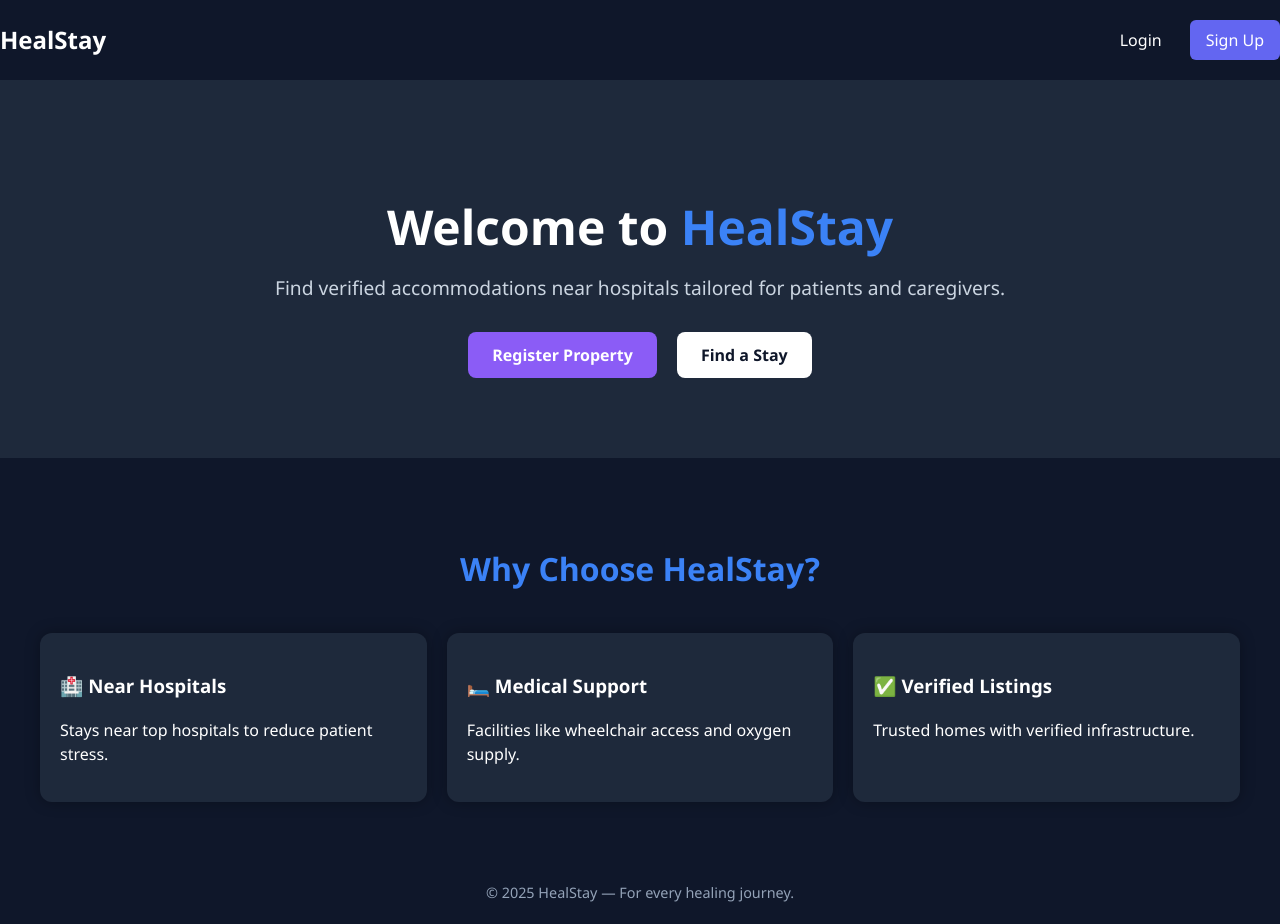
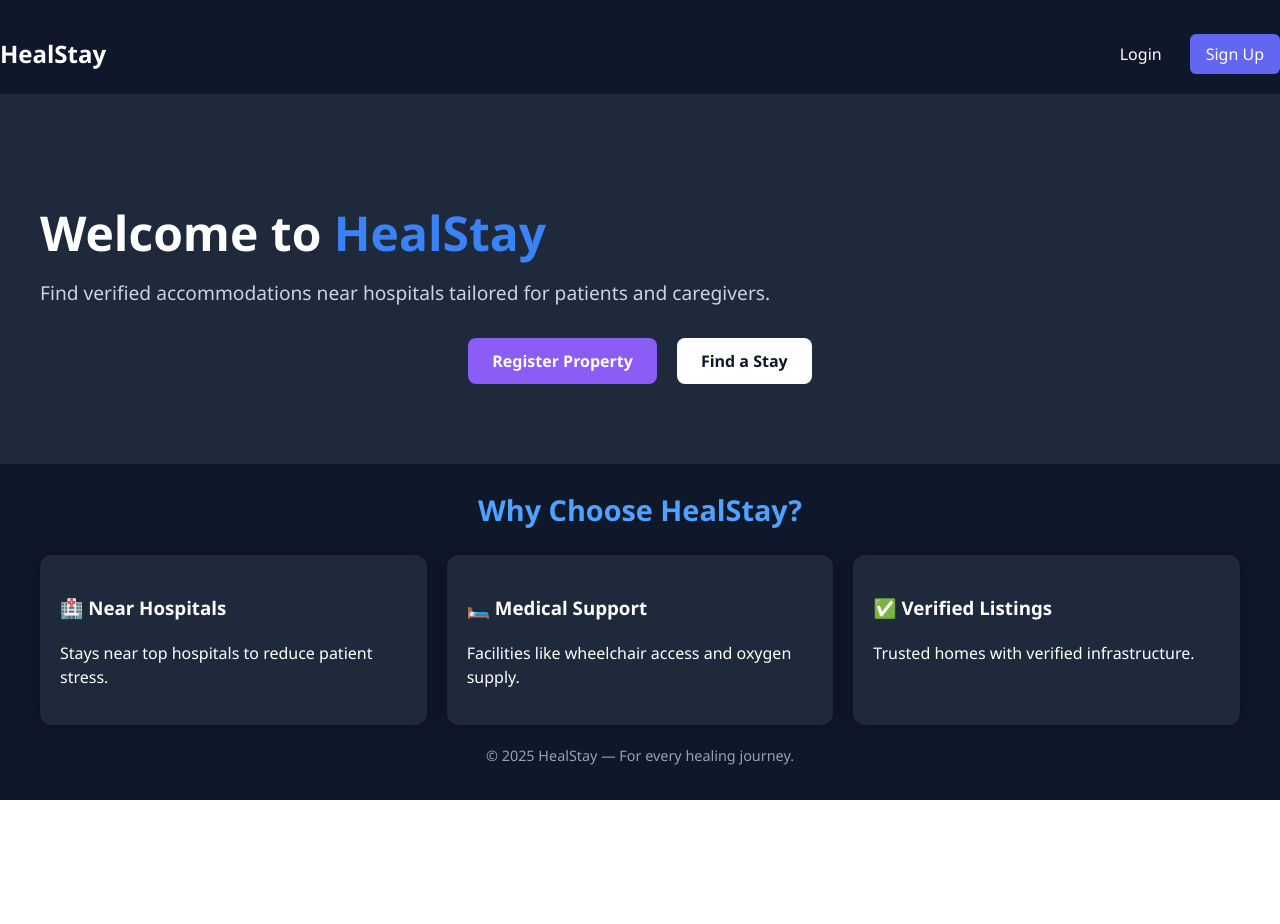
Before and after one commit to prakhrrr04/healstay, a React (Vite) app in the folder client/: page / in a window 1280 px wide. After the commit the page ends 800 px from the top, so only its background shows below. Built offline with nearby package versions, Linux system fonts and the light colour scheme.

Commit message:
Fix layout and deploy-ready version

```diff
--- a/client/src/App.css
+++ b/client/src/App.css
@@ -5,6 +5,11 @@ body {
   color: white;
   margin: 0;
   padding: 0;
+}
+.container {
+  max-width: 1200px;
+  margin: 0 auto;
+  padding: 0 24px;
 }
 
 .form-container {
--- a/client/src/components/LandingPage.jsx
+++ b/client/src/components/LandingPage.jsx
@@ -8,17 +8,56 @@ const LandingPage = () => {
   return (
     <div className="page">
       {/* NAVBAR */}
-      <nav className="navbar">
-        <div className="container">
+      <div className="navbar">
+        <div className="container navbar-content">
           <div className="logo">HealStay</div>
           <div className="nav-actions">
-            <Link to="/login" className="nav-link">Login</Link>
-            <Link to="/signup" className="signup-btn">Sign Up</Link>
+          <Link to="/login" className="nav-link">Login</Link>
+          <Link to="/signup" className="signup-btn">Sign Up</Link>
+      </div>
+    </div>
+  </div>
+
+
+<div className="hero">
+  <div className="container">
+    {/* Hero content here */}
+          <h1>Welcome to <span className="highlight">HealStay</span></h1>
+          <p>Find verified accommodations near hospitals tailored for patients and caregivers.</p>
+          <div className="hero-buttons">
+            <button onClick={() => navigate('/register-provider')} className="primary-btn">
+              Register Property
+            </button>
+            <button onClick={() => navigate('/request-accommodation')} className="secondary-btn">
+              Find a Stay
+            </button>
           </div>
-        </div>
-      </nav>
+  </div>
+</div>
 
-      {/* HERO SECTION */}
+<div className="features-section">
+  <div className="container">
+          <h2>Why Choose HealStay?</h2>
+          <div className="features-grid">
+            <div className="feature-card">
+              <h3>🏥 Near Hospitals</h3>
+              <p>Stays near top hospitals to reduce patient stress.</p>
+            </div>
+            <div className="feature-card">
+              <h3>🛏️ Medical Support</h3>
+              <p>Facilities like wheelchair access and oxygen supply.</p>
+            </div>
+            <div className="feature-card">
+              <h3>✅ Verified Listings</h3>
+              <p>Trusted homes with verified infrastructure.</p>
+            </div>
+          </div>
+  </div>
+</div>
+
+
+
+      {/* HERO SECTION
       <section className="hero">
         <div className="container hero-content">
           <h1>Welcome to <span className="highlight">HealStay</span></h1>
@@ -35,7 +74,7 @@ const LandingPage = () => {
       </section>
 
       {/* FEATURES */}
-      <section className="features">
+      {/* <section className="features">
         <div className="container">
           <h2>Why Choose HealStay?</h2>
           <div className="features-grid">
@@ -53,7 +92,7 @@ const LandingPage = () => {
             </div>
           </div>
         </div>
-      </section>
+      </section> */}
 
       {/* FOOTER */}
       <footer className="footer">
```
